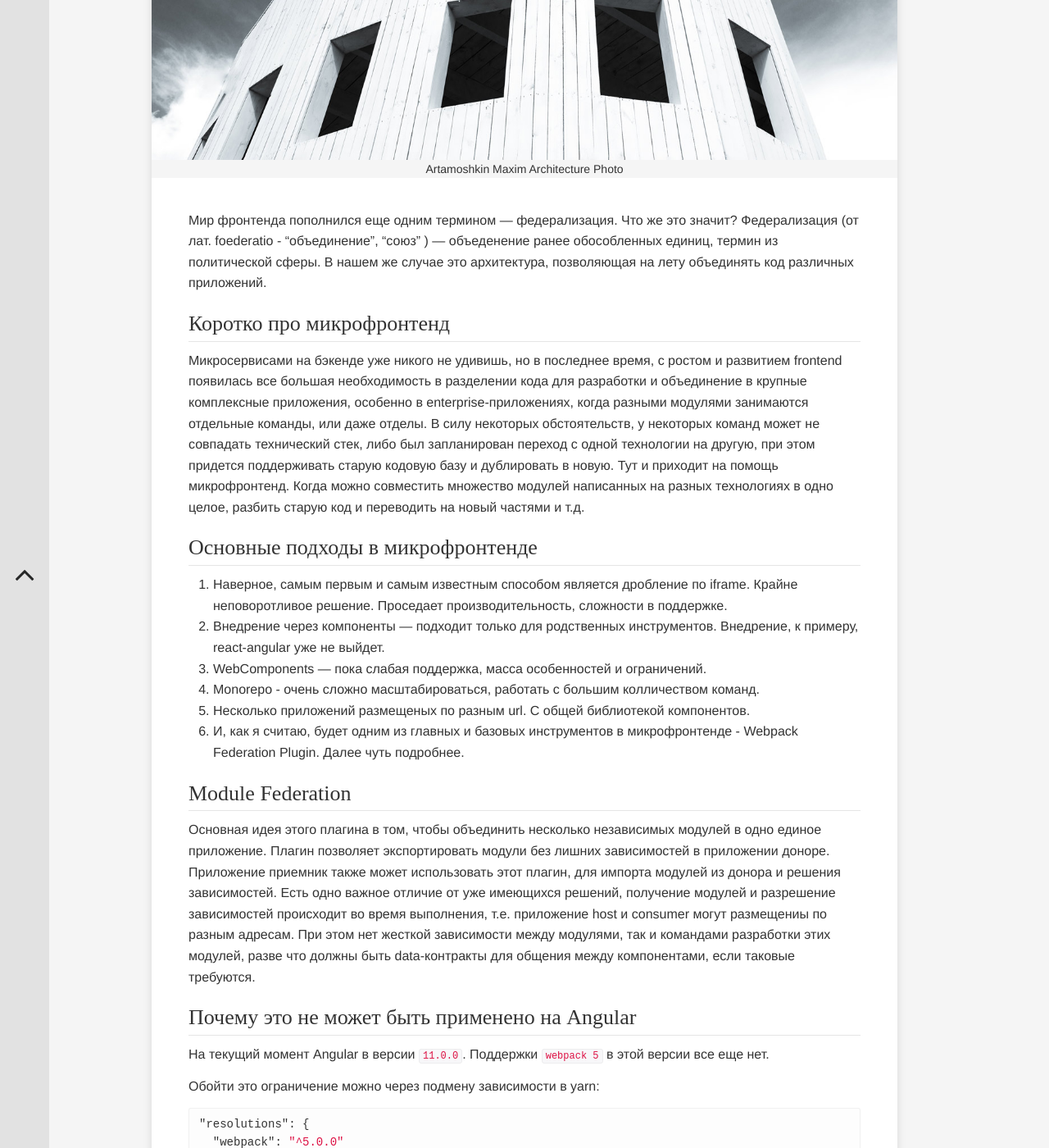
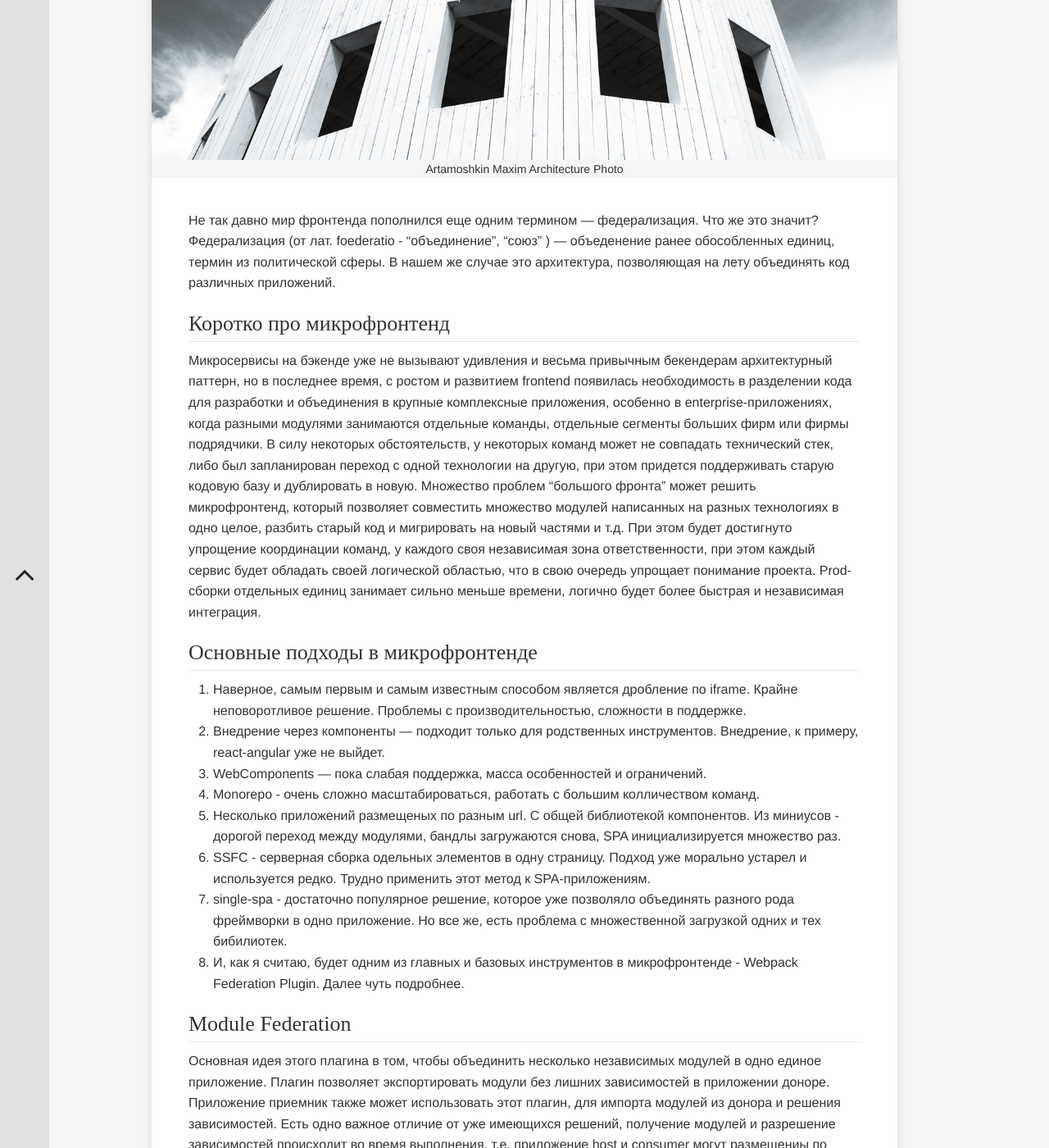
Before and after one commit to martamoshkin/blog.zverit.com, a Jekyll site: the page built from _posts/frontend/angular/2020-11-26-simple-federation-angular-react.md, in a window 1280 px wide and 1400 px high, scrolled down 429 px. Shown: the whole window at 82% size. Built offline with Jekyll 4.4.1, drawn with Linux system fonts in a browser that asks for light colours; some web fonts are replaced; comment, search, counter and statistics services are not loaded; some of the changed text lies outside the part shown.

Commit message:
post edited

```diff
--- a/_posts/frontend/angular/2020-11-26-simple-federation-angular-react.md
+++ b/_posts/frontend/angular/2020-11-26-simple-federation-angular-react.md
@@ -10,26 +10,38 @@ tags: [Angular, React, WebpackFederation, Microfrontend, Webpack]
 description: "В статье описан простой способ использовать федерализацию в Angular, без использования плагина Webpack Federation"
 ---
 
-Мир фронтенда пополнился еще одним термином — федерализация. Что же это значит? Федерализация (от лат. foederatio - "объединение", "союз" ) — объеденение ранее обособленных единиц, термин из политической сферы. В нашем же случае это архитектура, позволяющая на лету объединять код различных приложений.
+Не так давно мир фронтенда пополнился еще одним термином — федерализация. Что же это значит? Федерализация (от лат. foederatio - "объединение", "союз" ) — объеденение ранее обособленных единиц, термин из политической сферы. В нашем же случае это архитектура, позволяющая на лету объединять код различных приложений.
 
 <!-- more -->
 
 ### Коротко про микрофронтенд
 
-Микросервисами на бэкенде уже никого не удивишь, но в последнее время, с ростом и развитием frontend появилась все большая необходимость в разделении кода для разработки и объединение в крупные комплексные приложения, особенно в enterprise-приложениях, когда разными модулями занимаются отдельные команды, или даже отделы. В силу некоторых обстоятельств, у некоторых команд может не совпадать технический стек, либо был запланирован переход с одной технологии на другую, при этом придется поддерживать старую кодовую базу и дублировать в новую. Тут и приходит на помощь микрофронтенд. Когда можно совместить множество модулей написанных на разных технологиях в одно целое, разбить старую код и переводить на новый частями и т.д.
+Микросервисы на бэкенде уже не вызывают удивления и весьма привычным бекендерам архитектурный паттерн, но в последнее время, с ростом и развитием frontend появилась необходимость в разделении кода для разработки и объединения в крупные комплексные приложения, особенно в enterprise-приложениях, когда разными модулями занимаются отдельные команды,  отдельные сегменты больших фирм или фирмы подрядчики. В силу некоторых обстоятельств, у некоторых команд может не совпадать технический стек, либо был запланирован переход с одной технологии на другую, при этом придется поддерживать старую кодовую базу и дублировать в новую. Множество проблем "большого фронта" может решить микрофронтенд, который позволяет совместить множество модулей написанных на разных технологиях в одно целое, разбить старый код и мигрировать на новый частями и т.д. При этом будет достигнуто упрощение координации команд, у каждого своя независимая зона ответственности, при этом каждый сервис будет обладать своей логической областью, что в свою очередь упрощает понимание проекта. Prod-cборки отдельных единиц занимает сильно меньше времени, логично будет более быстрая и независимая интеграция.
 
 ### Основные подходы в микрофронтенде
 
-1. Наверное, самым первым и самым известным способом является дробление по iframe. Крайне неповоротливое решение. Проседает производительность, сложности в поддержке.
+1. Наверное, самым первым и самым известным способом является дробление по iframe. Крайне неповоротливое решение. Проблемы с производительностью, сложности в поддержке.
 2. Внедрение через компоненты — подходит только для родственных инструментов. Внедрение, к примеру, react-angular уже не выйдет.
 3. WebComponents — пока слабая поддержка, масса особенностей и ограничений.
 4. Monorepo - очень сложно масштабироваться, работать с большим колличеством команд.
-5. Несколько приложений размещеных по разным url. С общей библиотекой компонентов.
-6. И, как я считаю, будет одним из главных и базовых инструментов в микрофронтенде - Webpack Federation Plugin. Далее чуть подробнее.
+5. Несколько приложений размещеных по разным url. С общей библиотекой компонентов. Из миниусов - дорогой переход между модулями, бандлы загружаются снова, SPA инициализируется множество раз.
+6. SSFC - серверная сборка одельных элементов в одну страницу. Подход уже морально устарел и используется редко. Трудно применить этот метод к SPA-приложениям.
+7. single-spa - достаточно популярное решение, которое уже позволяло объединять разного рода фреймворки в одно приложение. Но все же, есть проблема с множественной загрузкой одних и тех бибилиотек.
+8. И, как я считаю, будет одним из главных и базовых инструментов в микрофронтенде - Webpack Federation Plugin. Далее чуть подробнее.
 
 ### Module Federation
 
 Основная идея этого плагина в том, чтобы объединить несколько независимых модулей в одно единое приложение. Плагин позволяет экспортировать модули без лишних зависимостей в приложении доноре. Приложение приемник также может использовать этот плагин, для импорта модулей из донора и решения зависимостей. Есть одно важное отличие от уже имеющихся решений, получение модулей и разрешение зависимостей происходит во время выполнения, т.е. приложение host и consumer могут размещениы по разным адресам. При этом нет жесткой зависимости между модулями, так и командами разработки этих модулей, разве что должны быть data-контракты для общения между компонентами, если таковые требуются.
+
+Коротко говоря, DLLPlugin делает импорт отдельные chunk во время сборки, Module Federation делает это в runtime. При этом нет необходимости пересборки всех модулей, если изменился один из модулей. Также хотелось бы заметить, что каждый модуль может разрабатываться поодельности, и может быть запущен как standalone приложение.
+
+На данный момент архитектура модуля выглядит примерно так:
+
+{:.center}
+
+![Module Federation Architecture](https://blog.zverit.com/assets/module_federation_architecture.png)
+
+Схема позаимствована из блога одного из разработчиков плагина [Zack Jackson](https://medium.com/@ScriptedAlchemy).
 
 ### Почему это не может быть применено на Angular
 
```
Also changed, not shown: assets/module_federation_architecture.png (added).
